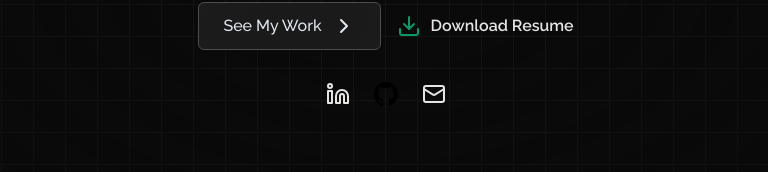
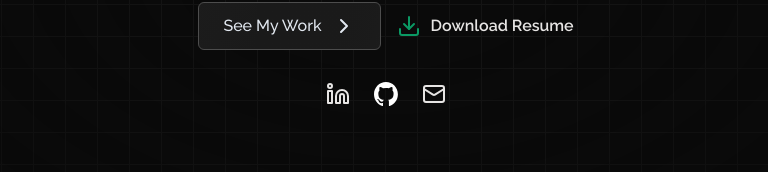
Before and after one commit to ThomasN0712/personal-website, a Next.js app: page / in a window 1280 px wide. Shown: the part 444-616 px from the top of the page, without its empty margins (254-1022 px from the left). Built offline with nearby package versions, Linux system fonts and the light colour scheme.

Commit message:
fix some components, elements with dark/white mode toggle

```diff
--- a/app/_components/HeroSection.tsx
+++ b/app/_components/HeroSection.tsx
@@ -54,9 +54,14 @@ const HeroSection = () => {
             </a>
             <a href="https://github.com/ThomasN0712" target="_blank" rel="noopener noreferrer">
               <img
+                src="imgs/logos/github-dark-logo.svg"
+                alt="GitHub"
+                className="w-6 h-6 dark:hidden"
+              />
+              <img
                 src="imgs/logos/github-logo.svg"
-                alt="GitHub"
-                className="w-6 h-6 dark:invert"
+                alt="GitHub Dark Mode"
+                className="w-6 h-6 hidden dark:block"
               />
             </a>
             <a
--- a/app/_components/ui/DarkModeToggle.tsx
+++ b/app/_components/ui/DarkModeToggle.tsx
@@ -26,7 +26,7 @@ export const DarkModeToggle = () => {
   };
 
   return (
-    <button onClick={toggleDarkMode} className="text-neutral-50 hover:text-primary transition duration-200">
+    <button onClick={toggleDarkMode}className="text-neutral-900 dark:text-white hover:text-purple-700 dark:hover:text-yellow-400 transition duration-200">
       {darkMode ? <Sun size={24} /> : <Moon size={24} />}
     </button>
   );
--- a/app/_components/ui/Navbar.tsx
+++ b/app/_components/ui/Navbar.tsx
@@ -92,7 +92,7 @@ export const Navbar = ({
               <span className="block sm:hidden text-neutral-50 hover:text-primary transition-colors duration-200">
                 {navItem.icon}
               </span>
-              <span className="hidden sm:block font-medium relative dark: text-white">
+              <span className="hidden sm:block font-medium relative text-neutral-900 dark:text-white">
                 {navItem.name}
                 {/* Render underline only for the active link */}
                 {activeIndex === idx && (
```
Also changed, not shown: public/imgs/logos/github-dark-logo.svg (added).
